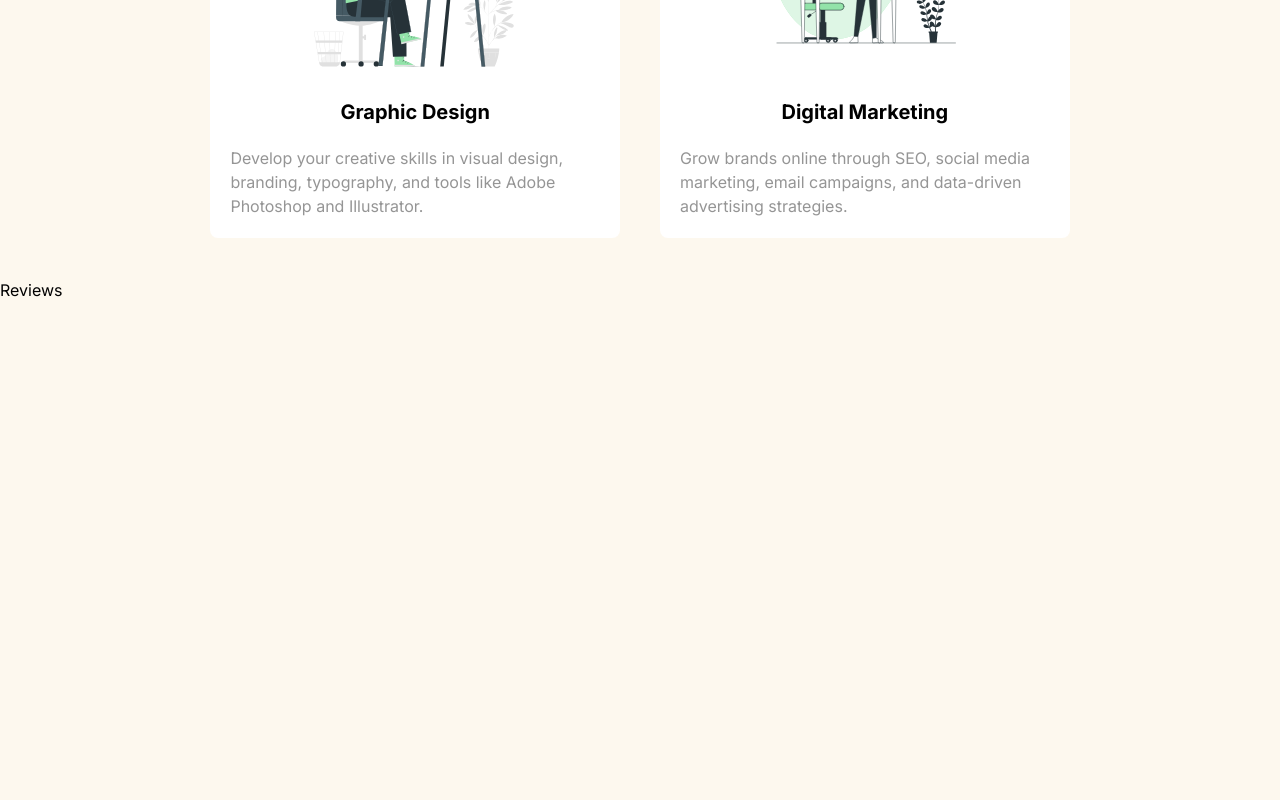
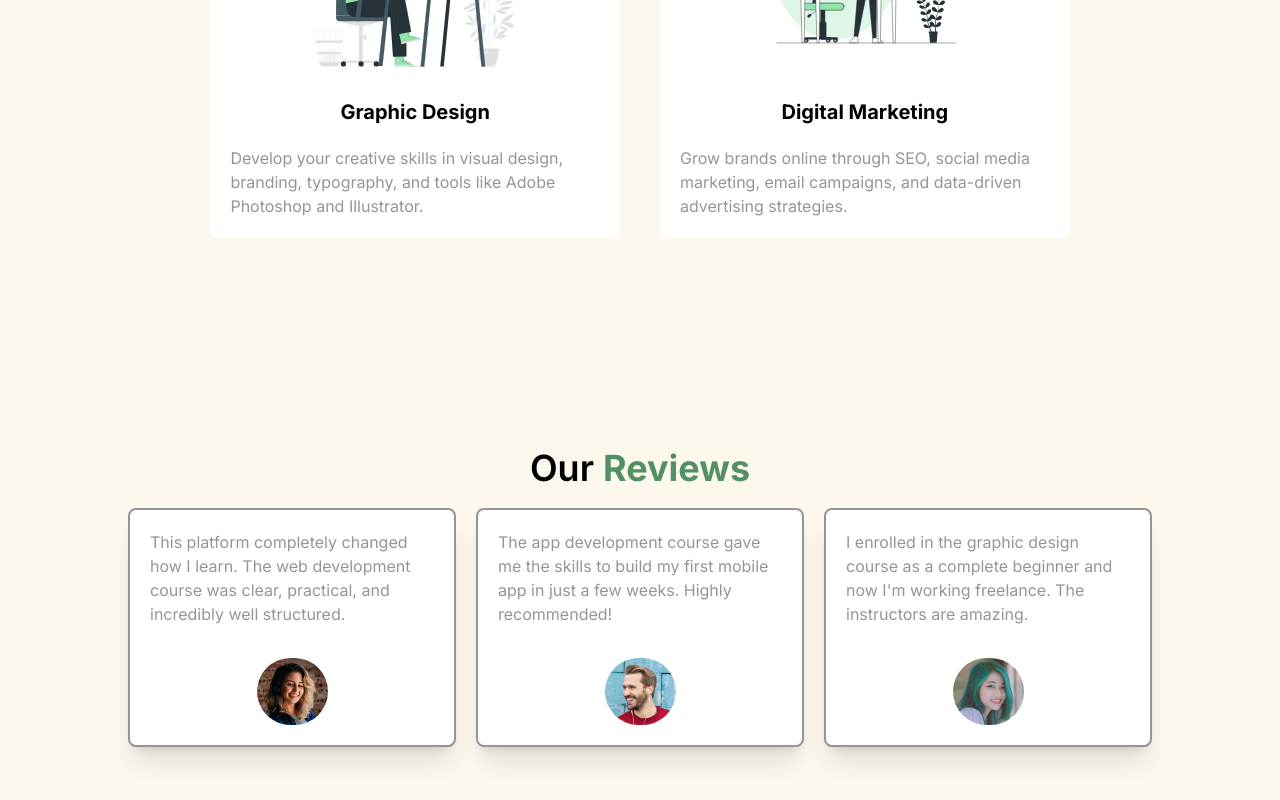
Before and after one commit to eslamahmedbadea/eStudy_Education_Landing_Page_React, a React (Vite) app: page / in a window 1280 px wide. Shown: the part 2246-3046 px from the top of the page. Before the commit the page ends 2548 px from the top, so only its background shows below. Built offline with nearby package versions, Linux system fonts and the light colour scheme.

Commit message:
Feat: Added Reviews Section

```diff
--- a/src/components/Reviews.jsx
+++ b/src/components/Reviews.jsx
@@ -1,9 +1,31 @@
-import React from 'react'
+// Importing
+import ReviewsCard from "../layout/ReviewsCard";
+import img1 from "../assets/images/pic1.png";
+import img2 from "../assets/images/pic2.png";
+import img3 from "../assets/images/pic3.png";
 
 function Reviews() {
   return (
-    <div>Reviews</div>
-  )
+    <div className="min-h-[80vh] flex flex-col items-center justify-center md:px-32 px-5">
+      <h2 className="text-4xl font-semibold">
+        Our <span className="text-brightGreen font-bold">Reviews</span>
+      </h2>
+      <div className="flex flex-col md:flex-row gap-5 mt-5">
+        <ReviewsCard
+          img={img1}
+          review="This platform completely changed how I learn. The web development course was clear, practical, and incredibly well structured." cls
+        />
+        <ReviewsCard
+          img={img2}
+          review="The app development course gave me the skills to build my first mobile app in just a few weeks. Highly recommended!" cls
+        />
+        <ReviewsCard
+          img={img3}
+          review="I enrolled in the graphic design course as a complete beginner and now I'm working freelance. The instructors are amazing."  cls
+        />
+      </div>
+    </div>
+  );
 }
 
-export default Reviews
+export default Reviews;
--- /dev/null
+++ b/src/layout/ReviewsCard.jsx
@@ -0,0 +1,14 @@
+function ReviewsCard(props) {
+  return (
+    <div className="w-full md:w-1/3 bg-white border-2 border-lightText p-5 rounded-lg hover:shadow-lg shadow-xl transition-all cursor-pointer">
+      <div>
+        <p className="text-lightText mb-8">{props.review}</p>
+      </div>
+      <div className="flex flex-row justify-center">
+        <img className="rounded-full w-1/4" src={props.img} alt="img" />
+      </div>
+    </div>
+  );
+}
+
+export default ReviewsCard;
```
